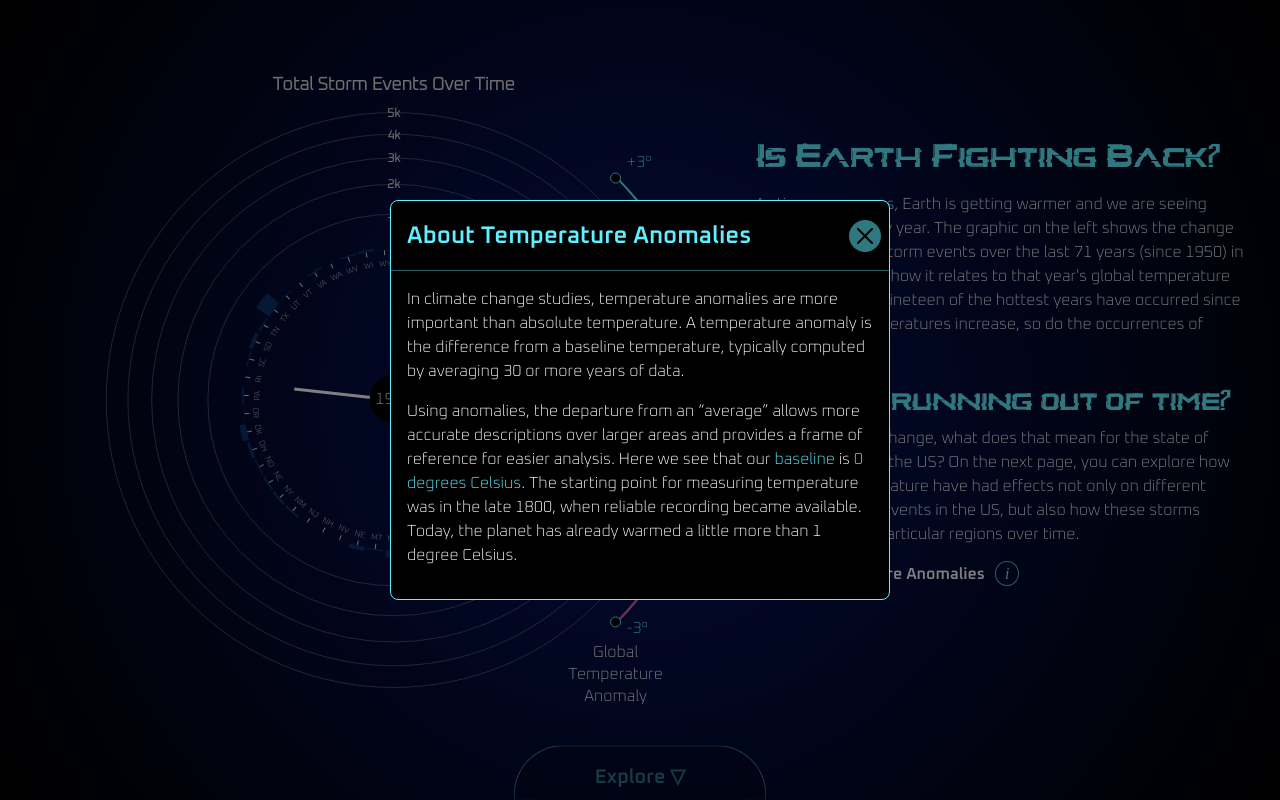
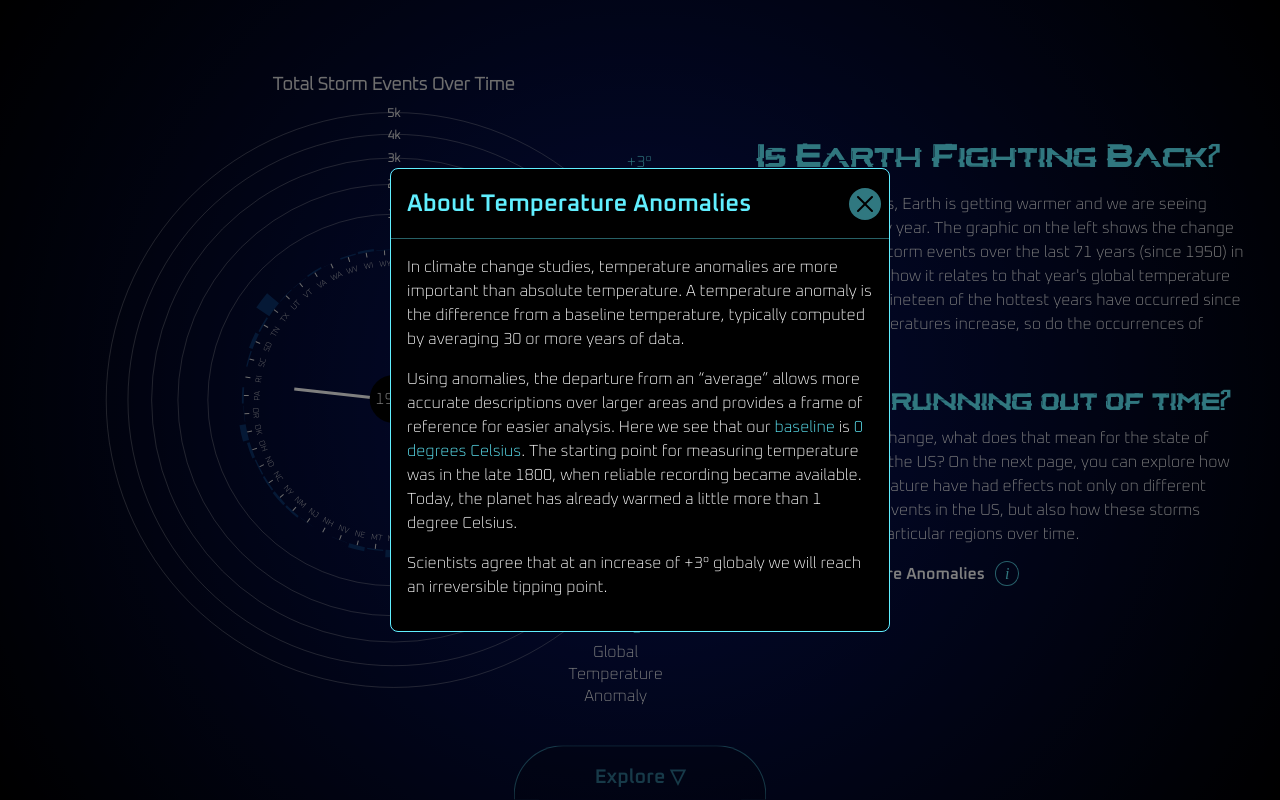
Before and after one commit to conc2304/vis-final, a React (Create React App) app: page / in a window 1280 px wide. Both pictures are taken after a click on the element "About Temperature Anomalies". Built offline with nearby package versions, Linux system fonts and the light colour scheme.

Commit message:
give more meaning to 3 degrees in the modal

```diff
--- a/src/components/pages/Home.tsx
+++ b/src/components/pages/Home.tsx
@@ -101,6 +101,10 @@ const HomePage = () => {
             measuring temperature was in the late 1800, when reliable recording became available.
             Today, the planet has already warmed a little more than 1 degree Celsius.
           </p>
+          <p className="text-white">
+            Scientists agree that at an increase of +3° globaly we will reach an irreversible
+            tipping point.
+          </p>
         </Modal.Body>
       </Modal>
     </Layout>
```
